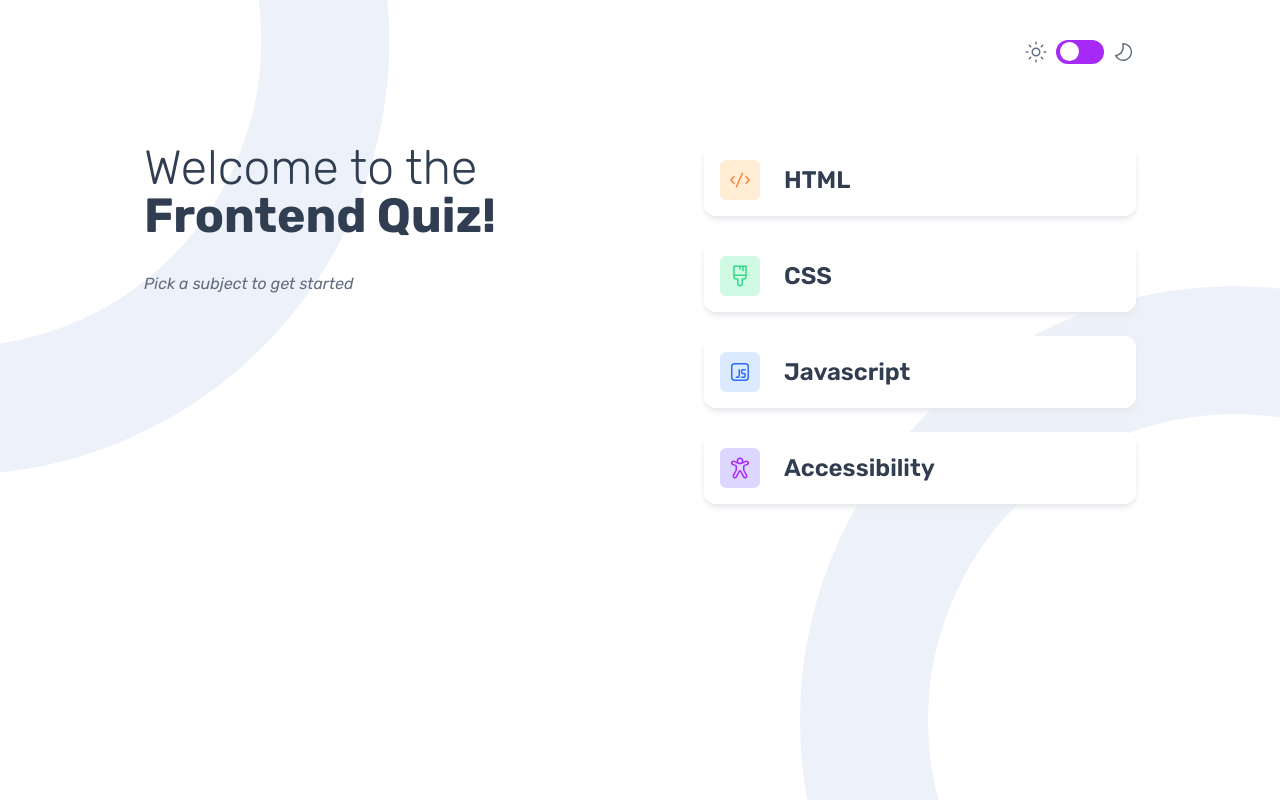
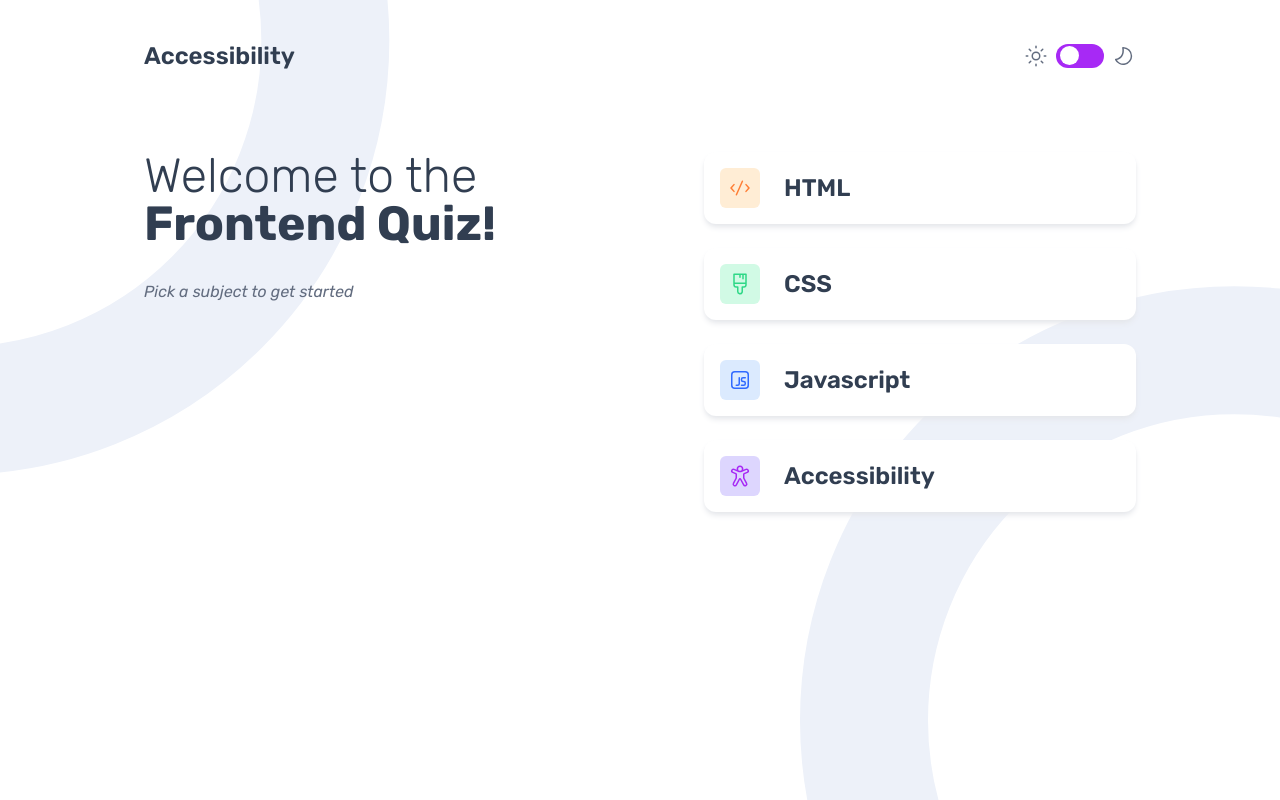
Before and after one commit to duncan-chege/frontend-quiz, a Next.js app: page / in a window 1280 px wide. Built offline with nearby package versions, Linux system fonts and the light colour scheme.

Commit message:
add a heading title to my header file

```diff
--- a/app/accessibility/page.tsx
+++ b/app/accessibility/page.tsx
@@ -0,0 +1,6 @@
+export default function AccessibilityPage () {
+    return (
+        <div role="main">
+        </div>
+    );
+}
--- a/app/page.tsx
+++ b/app/page.tsx
@@ -5,9 +5,9 @@ import jsIcon from "@/public/icon-js.svg"
 import accessibilityIcon from "@/public/icon-accessibility.svg"
 import Link from "next/link"
 
-export default function HomeSection() {
+export default function HomePage() {
   return (
-    <div className="grid grid-cols-1 lg:grid-cols-2 gap-x-32">
+    <div className="grid grid-cols-1 lg:grid-cols-2 gap-x-32" role="main">
       <div>
         <h1 className="text-5xl font-light text-dark-navy">
           Welcome to the <span className="font-bold">Frontend Quiz!</span>
--- a/components/Header.tsx
+++ b/components/Header.tsx
@@ -1,16 +1,21 @@
 import Image from "next/image";
-import moonIcon from "@/public/icon-moon-dark.svg"
-import sunIcon from "@/public/icon-sun-dark.svg"
+import moonIcon from "@/public/icon-moon-dark.svg";
+import sunIcon from "@/public/icon-sun-dark.svg";
 
-export default function Header(){
+export default function Header() {
   return (
-        <header className="flex justify-end pb-20 gap-x-2">
+    <header className="flex justify-between pb-20">
+      <h1 className="text-2xl font-semibold text-dark-navy">Accessibility</h1>
+      <div className="flex items-center gap-x-2">
         <Image src={sunIcon} alt="the sun icon" />
-           <label htmlFor="check" className="flex bg-purple cursor-pointer relative w-12 h-6 rounded-full">
+        <label
+          htmlFor="check"
+          className="flex bg-purple cursor-pointer relative w-12 h-6 rounded-full">
           <input type="checkbox" id="check" className="sr-only peer" />
           <span className="w-2/5 h-4/5 bg-white absolute rounded-full left-1 top-[2px] peer-checked:bg-white peer-checked:left-6 transition-all duration-500"></span>
         </label>
         <Image src={moonIcon} alt="the moon icon" />
+      </div>
     </header>
   );
 }
```
Lines whose indentation alone changed are shown as unchanged.
